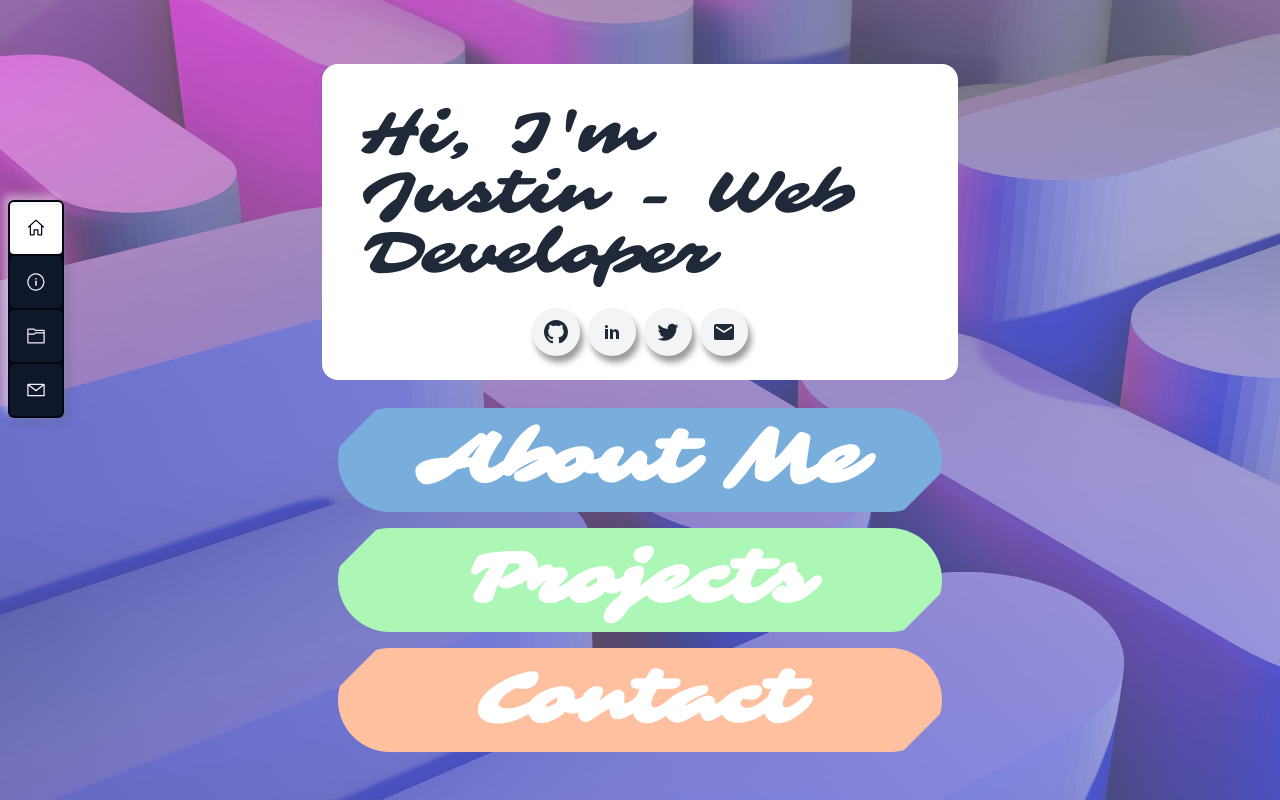
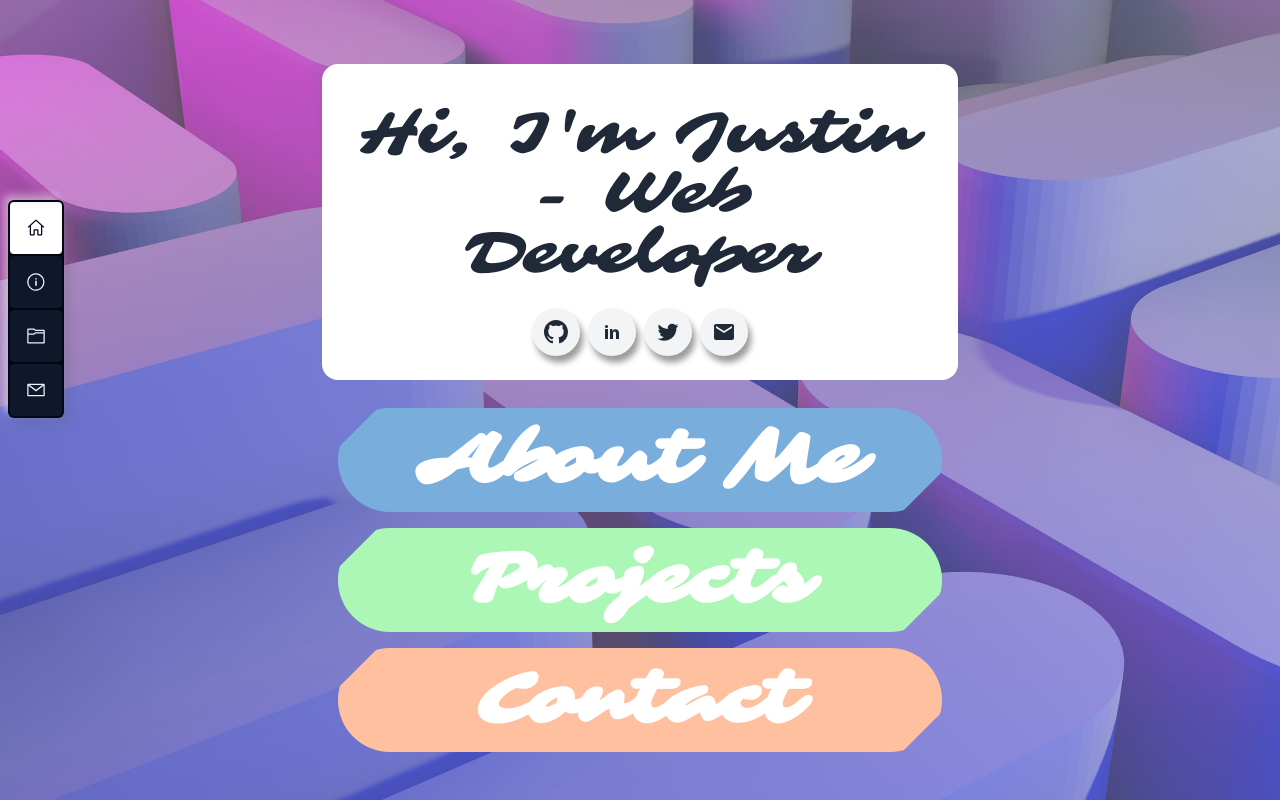
Before and after one commit to Ulgamon/portfolio, a React (Vite) app: page / in a window 1280 px wide. Built offline with nearby package versions, Linux system fonts and the light colour scheme.

Commit message:
time for tests

```diff
--- a/src/index.css
+++ b/src/index.css
@@ -3,7 +3,7 @@
 @tailwind utilities;
 
 body {
-  background-color: black;
+  background-color: whitesmoke;
   overflow-x: hidden;
   /* I will put overscroll x hidden so i dont see it in my transitions */
 }
--- a/src/pages/Contact.jsx
+++ b/src/pages/Contact.jsx
@@ -136,7 +136,12 @@ const Contact = () => {
             </div>
           </div>
           <div className="flex flex-col mb-4">
-            <label className="font-playfair-reg ms-1">Message:</label>
+            <label className="font-playfair-reg ms-1">
+              Message:{" "}
+              <p className="inline text-red-500 font-gotham">
+                {messageInvalidInput ? "cannot leave empty" : ""}
+              </p>
+            </label>
             <textarea
               placeholder="Your Message"
               value={message}
--- a/src/pages/HomePage.jsx
+++ b/src/pages/HomePage.jsx
@@ -15,7 +15,7 @@ const HomePage = () => {
       }}
     >
       <div className="w-full mx-auto md:w-3/4 lg:w-1/2 max-w-[800px] rounded-2xl bg-white mb-5">
-        <h1 className="text-4xl md:text-6xl font-sarina text-gray-800 pt-10 px-10">
+        <h1 className="text-4xl text-center md:text-6xl font-sarina text-gray-800 pt-10 px-5">
           Hi, I'm Justin - Web Developer
         </h1>
         <div className="w-full flex justify-center text-gray-800 p-5">
```
